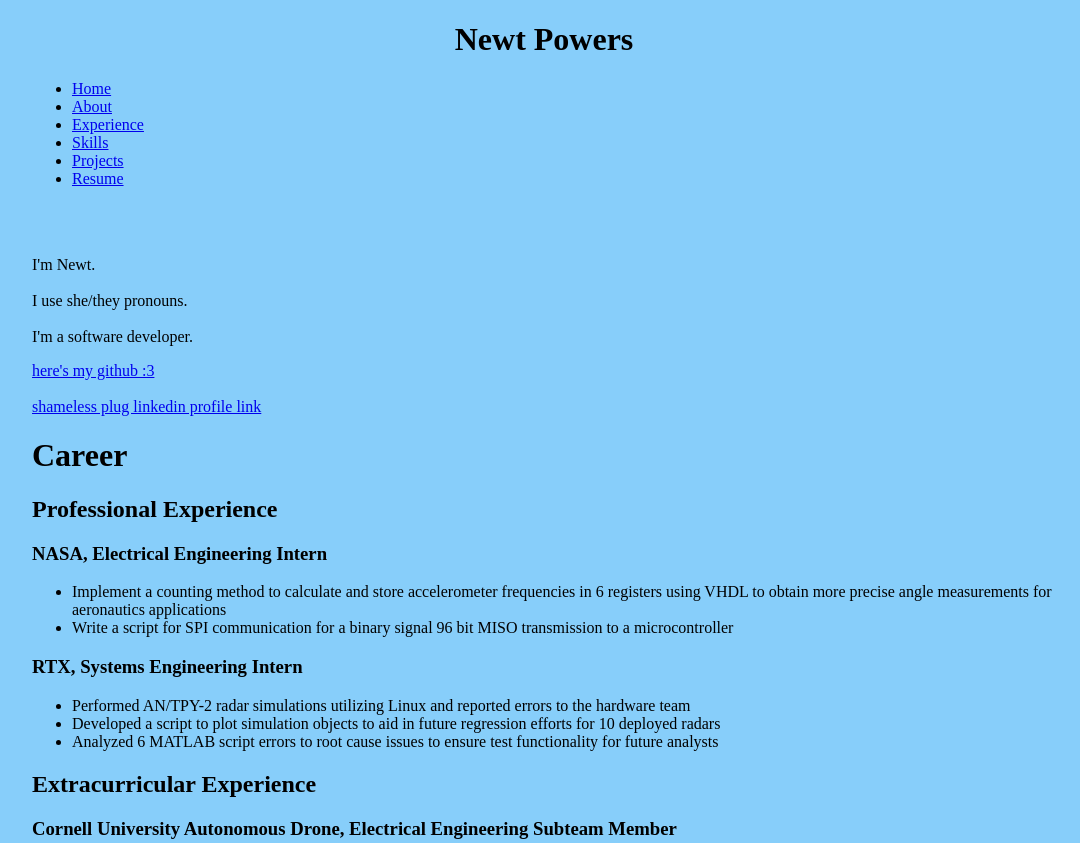
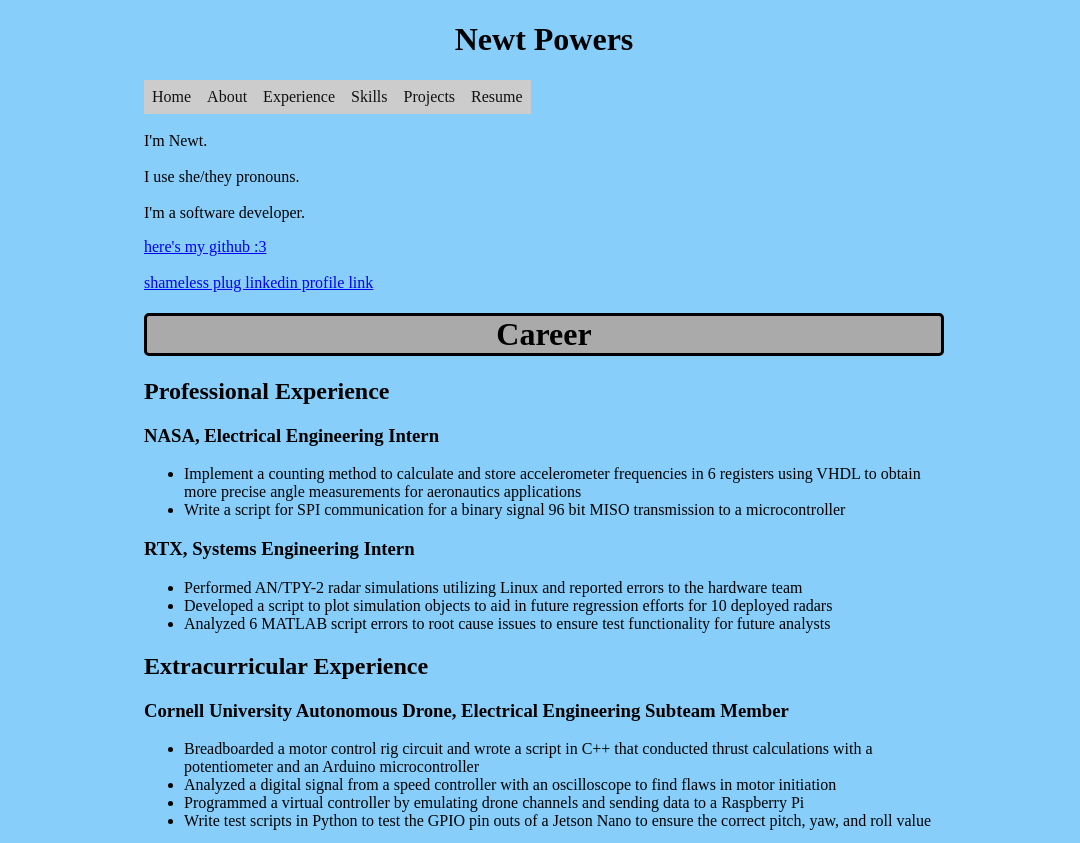
Before and after one commit to newt-powers/newt-powers-website, a plain HTML site: page index.html in a window 1280 px wide. Shown: the top 843 px of the page, without its empty margins (96-1176 px from the left). Drawn offline with Linux system fonts and the light colour scheme.

Commit message:
feat: styled navbar

```diff
--- a/css/default.css
+++ b/css/default.css
@@ -1,13 +1,59 @@
 /* hi */
 
 body {
-	background: lightskyblue;
+	background-color: lightskyblue;
 	width: 80%;
+	min-width: 800px;
 	margin: 0 auto;
-	min-width: 80ch;
+	max-width: 80ch;
+	padding: 0 1.5rem;
 }
 
 #message {
 	opacity:0;
 	transition:all 2s
 }
+
+#career {
+	/*put a box around the career title */
+	text-align: center;
+	border-style: solid;
+	border-width: medium;
+	border-radius: 5px;
+	background-color: #aaa;
+}
+
+nav ul {
+	/*remove bullet points */
+	list-style-type: none;
+	/*ul has padding in browsers, eliminate */
+	margin: 0;
+	padding: 0;
+}
+
+nav li {
+	/*display the elements of the navbar on one line*/
+	display: inline;
+	margin: 0;
+	padding: 0;
+	/* eliminate spacing between items */
+	float: left;
+}
+
+nav a {
+	background-color: #ccc;
+	color: #111;
+	/* no underline*/
+	text-decoration: none;
+	padding: 8px;
+	text-align: center;
+	/*block container like <p> inside inline container of li*/
+	display: block;
+}
+
+nav a:hover {
+	/*white button color */
+	background-color: #fff;
+	/*text color*/
+	color: #333;
+}
```
